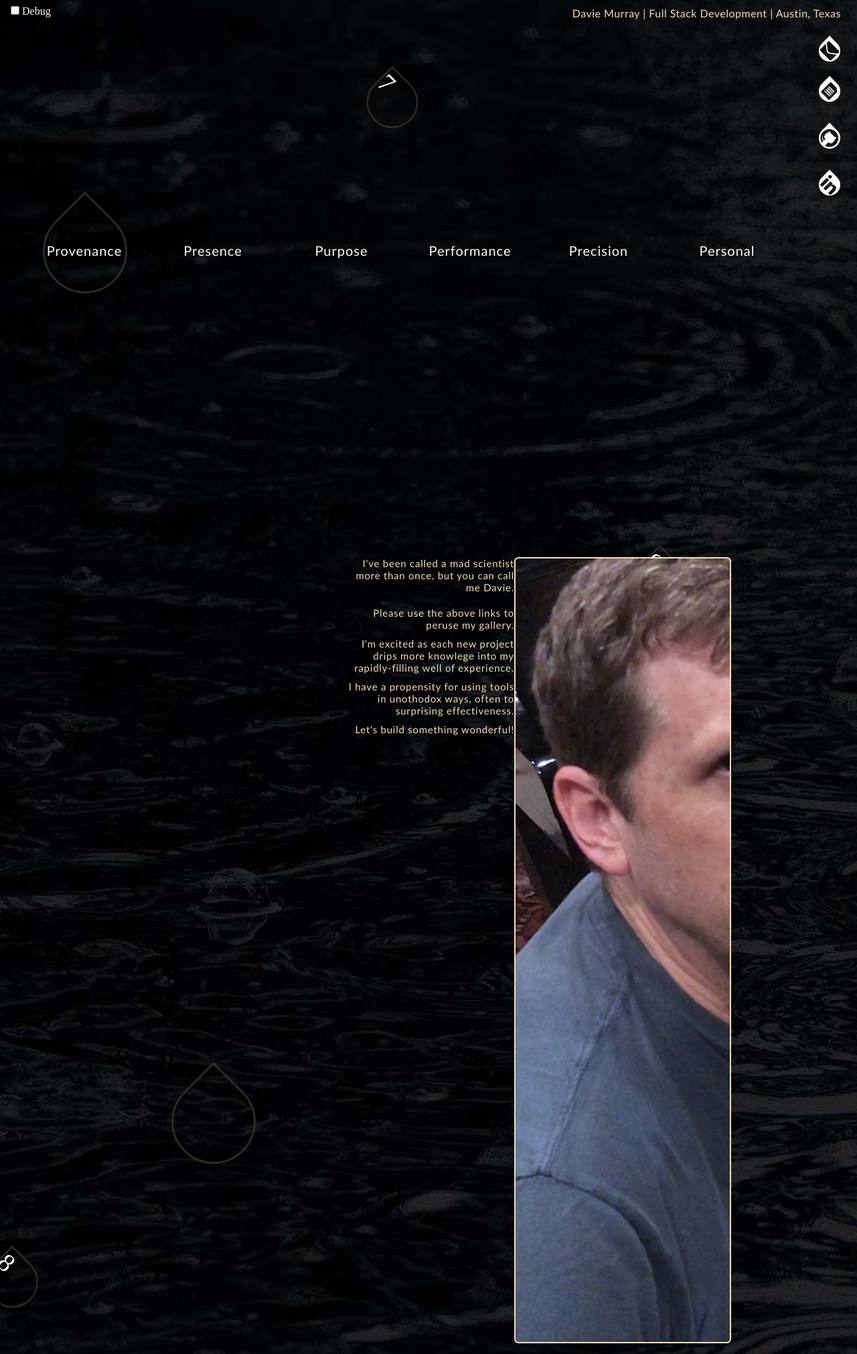
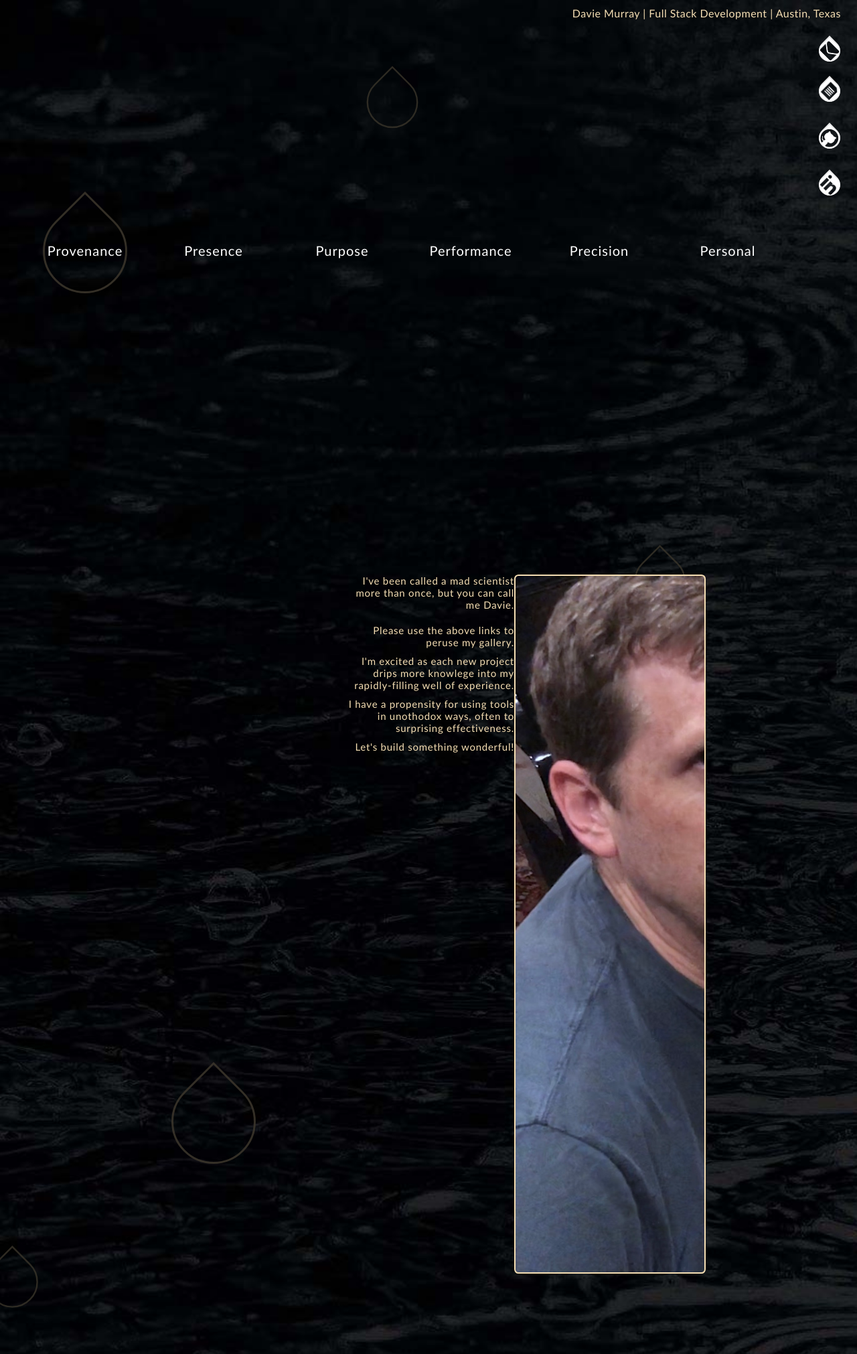
Before and after one commit to LinearSix/davie, a PHP site: page /parallax.html in a window 1280 px wide. Shown: the top 2022 px of the page at 67% size. Run offline with PHP 8.4, Linux system fonts and the light colour scheme.

Commit message:
basic version complete

```diff
--- a/parallax.css
+++ b/parallax.css
@@ -7,8 +7,8 @@ a {
   --------------------------------------------- */
 .link_group1 {
   z-index: 1;
-  width: 124px;
-  height: 124px;
+  width: 126px;
+  height: 126px;
   line-height: 125px;
   transform-style: flat;
   position: absolute;
@@ -24,8 +24,8 @@ a {
 
 .link_group2 {
   z-index: 1;
-  width: 124px;
-  height: 124px;
+  width: 126px;
+  height: 126px;
   line-height: 125px;
   transform-style: flat;
   position: absolute;
@@ -41,8 +41,8 @@ a {
 
 .link_group3 {
   z-index: 1;
-  width: 124px;
-  height: 124px;
+  width: 126px;
+  height: 126px;
   line-height: 125px;
   transform-style: flat;
   position: absolute;
@@ -57,8 +57,8 @@ a {
 }
 .link_group4 {
   z-index: 1;
-  width: 124px;
-  height: 124px;
+  width: 126px;
+  height: 126px;
   line-height: 125px;
   transform-style: flat;
   position: absolute;
@@ -73,8 +73,8 @@ a {
 }
 .link_group5 {
   z-index: 1;
-  width: 124px;
-  height: 124px;
+  width: 126px;
+  height: 126px;
   line-height: 125px;
   transform-style: flat;
   position: absolute;
@@ -90,8 +90,8 @@ a {
 
 .link_group6 {
   z-index: 1;
-  width: 124px;
-  height: 124px;
+  width: 126px;
+  height: 126px;
   line-height: 125px;
   transform-style: flat;
   position: absolute;
@@ -314,7 +314,7 @@ a {
     position: fixed;
     top: 0;
     left: .5em;
-    z-index: 998;
+    /* z-index: 998; */
     background: rgba(0,0,0,.85);
     color: #fff;
     padding: .5em;
@@ -361,7 +361,7 @@ a {
   text-align: right;
   position: absolute;
   right: 40vw;
-  top: 32vh;
+  top: 33vh;
   width: 20vw;
   /* -webkit-transform: translate(-50%, -50%);
   transform: translate(-50%, -50%); */
@@ -458,27 +458,64 @@ a {
   /* z-index: 1; */
   text-align: left;
   position: absolute;
-  left: 50vw;
-  top: 33vh;
-  width: 40vw;
+  left: 15vw;
+  top: 66vh;
+  width: 18vw;
   /* -webkit-transform: translate(-50%, -50%);
   transform: translate(-50%, -50%); */
   font-family: 'Calibri';
   font-size: 16px;
+  font-weight: lighter;
+  letter-spacing: .05em;
+  color: wheat;
+  /* border: dashed black 1px; */
+}
+
+.div_blurb_7 {
+  /* transform-style: flat; */
+  /* z-index: 1; */
+  text-align: left;
+  position: absolute;
+  left: 41vw;
+  top: 66vh;
+  width: 18vw;
+  /* -webkit-transform: translate(-50%, -50%);
+  transform: translate(-50%, -50%); */
+  font-family: 'Calibri';
+  font-size: 16px;
+  font-weight: lighter;
+  letter-spacing: .05em;
+  color: wheat;
+  /* border: dashed black 1px; */
+}
+
+.div_blurb_8 {
+  /* transform-style: flat; */
+  /* z-index: 1; */
+  text-align: left;
+  position: absolute;
+  left: 67vw;
+  top: 66vh;
+  width: 18vw;
+  /* -webkit-transform: translate(-50%, -50%);
+  transform: translate(-50%, -50%); */
+  font-family: 'Calibri';
+  font-size: 16px;
+  font-weight: lighter;
   letter-spacing: .05em;
   color: wheat;
   /* border: dashed black 1px; */
 }
 
 .div_screen_shot_1 {
-  width: 25vw;
-  height: 45vh;
+  width: 22vw;
+  height: 40vh;
   /* transform-style: flat; */
   z-index: 1;
   text-align: center;
   position: absolute;
   left: 60vw;
-  top: 32vh;
+  top: 33vh;
   /* -webkit-transform: translate(-50%, -50%);
   transform: translate(-50%, -50%); */
   font-family: 'Gill Sans', 'Gill Sans MT', Calibri, 'Trebuchet MS', sans-serif;
@@ -882,7 +954,7 @@ h6 {
   -webkit-transform: rotate(45deg);
   -moz-transform: rotate(45deg);
   -o-transform: rotate(45deg);
-  border: solid rgba(62, 56, 45, 0.75) 3px;
+  border: solid rgba(62, 56, 45, 0.85) 3px;
 }
 
 .div_dot_2 {
--- a/parallax.html
+++ b/parallax.html
@@ -28,14 +28,14 @@
     <div class="parallax">
         <div id="group1" class="parallax__group">
             <div class="parallax__layer parallax__layer--4">
-                <div class="div_dot_7">7</div>
-                <div class="div_dot_8">8</div>
-                <div class="div_dot_9">9</div>
-                <div class="div_dot_10">10</div>
-                <div class="div_dot_11">11</div>
-                <div class="div_dot_12">12</div>
-                <div class="div_dot_13">13</div>
-                <div class="div_dot_14">14</div>
+                <div class="div_dot_7"></div>
+                <div class="div_dot_8"></div>
+                <div class="div_dot_9"></div>
+                <div class="div_dot_10"></div>
+                <div class="div_dot_11"></div>
+                <div class="div_dot_12"></div>
+                <div class="div_dot_13"></div>
+                <div class="div_dot_14"></div>
                 <!-- <div class="div_D">D</div>
                 <div class="div_M">M</div> -->
             </div>
@@ -117,7 +117,7 @@
             </div>
             <div class="parallax__layer parallax__layer--2">
                 <div class="div_blurb_4">
-                    <p>The Brakumo band site uses an admin-managed Postgres datbase to
+                    <p>The Brakumo band site uses a Postgres datbase managed by web forms to
                         dynamically populate pages with timely information.
                     </p>
                     <h6>&nbsp;</h6>
@@ -145,7 +145,7 @@
                         zoomable portfolio graphics, an embedded Google map, and a quote request form.</p>
                     <h6>&nbsp;</h6>
                     <p><h4>Express Server | NodeMailer | JavaScript |
-                    <br />Embedded JavaScript (ejs)</h4></p>
+                    <br />Embedded JavaScript (ejs) | CSS Media Queries</h4></p>
                 </div>
             </div>
             <div class="parallax__layer parallax__layer_right--3">
@@ -155,12 +155,30 @@
         <!-- GROUP 6 -->
         <div id="group6" class="parallax__group">
             <div class="parallax__layer parallax__layer--1">
-                <div class="div_personal">Personal</div>
-                <a href=""><div class="div_screen_shot_6"></div></a>
+                <!-- <div class="div_personal">Personal</div> -->
+                <a target="blank" href="https://tump.bandcamp.com/"><div class="div_screen_shot_6"></div></a>
+                <a target="blank" href="http://linearsix.tumblr.com/"><div class="div_screen_shot_7"></div></a>
+                <a target="blank" href="https://www.youtube.com/watch?v=XgGMYwb7itw"><div class="div_screen_shot_8"></div></a>
             </div>
             <div class="parallax__layer parallax__layer--2">
-                <div class="title">
-                    <p>I do some stuff and things.
+                <div class="div_blurb_6">
+                    <p>I am an accomplished drummer and musical artist.
+                    </p>
+                    <h6>&nbsp;</h6>
+                    <p>I enjoy playing live, recording, and touring when possible.
+                    </p>
+                </div>
+                <div class="div_blurb_7">
+                    <p>I've designed several experimental instrument
+                        prototypes including the Drumbas, a stringed percussion instrument designed
+                        to be played along with a drumset.
+                    </p>
+                </div>
+                <div class="div_blurb_8">
+                    <p>I'm meticulous and love to tinker and create.
+                    </p>
+                    <h6>&nbsp;</h6>
+                    <p>I plan to never stop growing my mind and spirit.
                     </p>
                 </div>
             </div>
@@ -169,13 +187,13 @@
             </div>
         </div>
     </div>
-    <script>
+    <!-- <script>
         let debugInput = document.querySelector("input");
         function updateDebugState() {
             document.body.classList.toggle('debug-on', debugInput.checked);
         }
         debugInput.addEventListener("click", updateDebugState);
         updateDebugState();
-    </script>
+    </script> -->
 </body>
 </html>
```
Also changed, not shown: other parts of parallax.css (+75 -40 lines), drumbas.jpg (added), drummer_boy.jpg (added), lego.jpg (added), record.jpg (added), tump.jpg (added).
